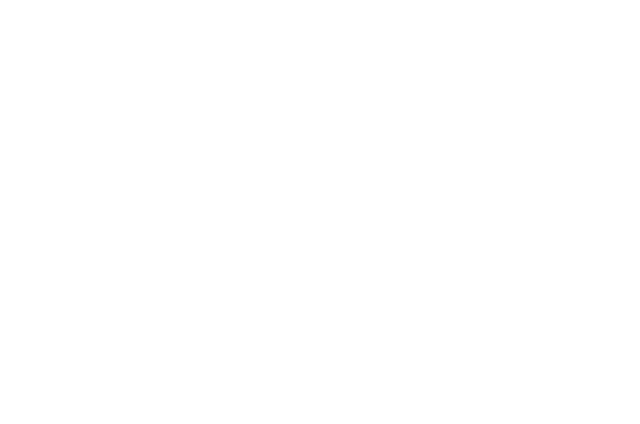
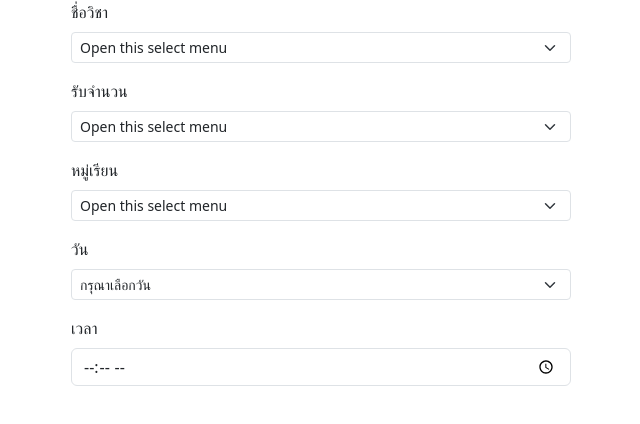
Before and after one commit to taskger/express-react-project, a React (Create React App) app in the folder client/: page /Lecter in a window 1280 px wide. Before the commit this address had no page. Shown: the top 424 px of the page, without its empty margins (248-888 px from the left). Built offline with nearby package versions, Linux system fonts and the light colour scheme.

Commit message:
update 2/5/2024 10.04

```diff
--- a/client/src/App.js
+++ b/client/src/App.js
@@ -9,6 +9,7 @@ import Confirm from './components/Admin/Confirm/confirm';
 import Userhome from './components/User/Home/home';
 import Userschedule from './components/User/Schedule/schedule';
 import Useraddcourse from './components/User/Addcourse/addcourse';
+import Lecter from './components/User/Addcourse/Lecter';
 import 'bootstrap/dist/css/bootstrap.min.css';
 
 
@@ -28,6 +29,8 @@ function App() {
       <Route path='/user/' element={<Userhome/>}></Route>
       <Route path='/user/schedule' element={<Userschedule/>}></Route>
       <Route path='/user/addcourse' element={<Useraddcourse/>}></Route>
+
+      <Route path='/Lecter' element={<Lecter/>}></Route>
     </Routes>
 
     </BrowserRouter>
--- a/client/src/components/Admin/Navbar/index.css
+++ b/client/src/components/Admin/Navbar/index.css
@@ -12,7 +12,14 @@ div .nav-link {
     align-items: center; /* Center the text vertically */
     transition: background-color 0.3s, color 0.3s; /* Smooth transition effect */
 }
+div .nav-link.course{
+    width: 264px;
+}
 
+div .nav-link.registration{
+    width: 343px;
+
+}
 div .nav-link:hover {
     background-color: #123733;
     color: rgb(255, 255, 255);
--- a/client/src/components/Admin/Navbar/index.js
+++ b/client/src/components/Admin/Navbar/index.js
@@ -6,7 +6,7 @@ const Navbar = () => {
     <div>
       <nav className="navbar navbar-expand-lg  navbar-light" style={{ backgroundColor: '#245953' }}>
         <div class="container-fluid">
-          <a class="navbar-brand" href="#">Navbar</a>
+          <a class="navbar-brand" href="#">Navbars</a>
           <button class="navbar-toggler" type="button" data-toggle="collapse" data-target="#navbarNavAltMarkup" aria-controls="navbarNavAltMarkup" aria-expanded="false" aria-label="Toggle navigation">
             <span class="navbar-toggler-icon"></span>
           </button>
@@ -16,9 +16,9 @@ const Navbar = () => {
                       <Link to="/admin" className="nav-link" >หน้าแรก</Link>
                     </li>
                     <li className="nav-item "><Link to="/admin/schedule" className="nav-link">จัดตาราง</Link></li>
-                    <li className="nav-item"><Link to="/admin/course" className="nav-link">นำเข้าหลักสูตร</Link></li>
-                    <li className="nav-item "><Link to="/admin/registration" className="nav-link">กำหนดวันลงทะเบียน</Link></li>
-                    <li className="nav-item"><Link to="/admin/confirm" className="nav-link">รอการยืนยัน</Link></li>                   <li className="nav-item "><Link to="/user/schedule" className="nav-link">ตารางสอน</Link></li>
+                    <li className="nav-item"><Link to="/admin/course" className="nav-link course">นำเข้าหลักสูตร</Link></li>
+                    <li className="nav-item "><Link to="/admin/registration" className="nav-link registration">กำหนดวันลงทะเบียน</Link></li>
+                    <li className="nav-item"><Link to="/admin/confirm" className="nav-link">รอการยืนยัน</Link></li>
             </div>
           </div>
           <ul class="nav justify-content-end">
--- /dev/null
+++ b/client/src/components/User/Addcourse/Lecter.js
@@ -0,0 +1,62 @@
+import React from 'react';
+
+const Schedule = () => {
+  return (
+    <div>
+      <div className="container">
+        <div className="row ">
+        <div className="col">
+          </div>
+          <div className="col-1">
+          </div>
+          <div className="col">
+            <label htmlFor="semester" className="form-label">ชื่อวิชา</label>
+            <select id="semester" className="form-select form-select-sm mb-3" aria-label=".form-select-sm example">
+              <option selected>Open this select menu</option>
+              <option value="1">One</option>
+              <option value="2">Two</option>
+              <option value="3">Three</option>
+            </select>
+            <label htmlFor="year" className="form-label">รับจำนวน</label>
+            <select id="year" className="form-select form-select-sm mb-3" aria-label=".form-select-sm example">
+              <option selected>Open this select menu</option>
+              <option value="1">One</option>
+              <option value="2">Two</option>
+              <option value="3">Three</option>
+            </select>
+            <label htmlFor="semester" className="form-label">หมู่เรียน</label>
+            <select id="semester" className="form-select form-select-sm mb-3" aria-label=".form-select-sm example">
+              <option selected>Open this select menu</option>
+              <option value="1">One</option>
+              <option value="2">Two</option>
+              <option value="3">Three</option>
+            </select>
+            <label htmlFor="year" className="form-label">วัน</label>
+            <select id="year" className="form-select form-select-sm mb-3" aria-label=".form-select-sm example">
+              <option selected Disable>กรุณาเลือกวัน</option>
+              <option value="1">One</option>
+              <option value="2">Two</option>
+              <option value="3">Three</option>
+            </select>
+            <label htmlFor="year" className="form-label">เวลา</label>
+            <div class="cs-form">
+              <input type="time" class="form-control" value="10:05 AM" />
+            </div>
+          </div>
+          <div className="col-1">
+
+          </div>
+          <div className="col">
+
+          </div>
+
+
+          <div className="col">
+          </div>
+        </div>
+      </div>
+    </div>
+  );
+};
+
+export default Schedule;
--- /dev/null
+++ b/client/src/components/User/Addcourse/addcourse.css
@@ -0,0 +1,3 @@
+div .form-label{
+    width: 500px;
+}
--- a/client/src/components/User/Addcourse/addcourse.js
+++ b/client/src/components/User/Addcourse/addcourse.js
@@ -1,12 +1,65 @@
 import React from 'react';
 import Navbar from '../Navbar';
-
+import "./addcourse.css";
+import Lecter from './Lecter';
 const Schedule = () => {
   return (
-  <div>
-    <Navbar/>
-    <h1>หน้าเพิ่มรายวิชาของ User</h1>
-  </div>
+    <div>
+      <Navbar/>
+      <div className="container">
+        <div className="row ">
+          <div className="col-1">
+            <label htmlFor="semester" className="form-label">ปีหลักสูตร</label>
+          </div>
+          <div className="col">
+            <select id="semester" className="form-select form-select-sm mb-3" aria-label=".form-select-sm example">
+              <option selected>Open this select menu</option>
+              <option value="1">One</option>
+              <option value="2">Two</option>
+              <option value="3">Three</option>
+            </select>
+          </div>
+
+          <div className="col">
+            <input class="form-check-input" type="radio" name="exampleRadios" id="exampleRadios1" value="option1" checked/>
+            <label class="form-check-label" for="exampleRadios1">
+              บรรยาย
+            </label>
+          </div>
+          <div className="col">
+            <input class="form-check-input" type="radio" name="exampleRadios" id="exampleRadios1" value="option1" checked/>
+            <label class="form-check-label" for="exampleRadios1">
+              ปฏิบัติ
+            </label>
+          </div>
+          <div className="col-1">
+            <label htmlFor="semester" className="form-label">ภาคการศึกษา</label>
+          </div>
+          <div className="col">
+            <select id="semester" className="form-select form-select-sm mb-3" aria-label=".form-select-sm example">
+              <option selected>Open this select menu</option>
+              <option value="1">One</option>
+              <option value="2">Two</option>
+              <option value="3">Three</option>
+            </select>
+          </div>
+          <div className="col-1">
+            <label htmlFor="year" className="form-label">ปีการศึกษา</label>
+          </div>
+          <div className="col">
+            <select id="year" className="form-select form-select-sm mb-3" aria-label=".form-select-sm example">
+              <option selected>Open this select menu</option>
+              <option value="1">One</option>
+              <option value="2">Two</option>
+              <option value="3">Three</option>
+            </select>
+          </div>
+          <div className="col">
+          </div>
+          <Lecter/>
+        </div>
+      </div>
+    </div>
   );
 };
 
```
